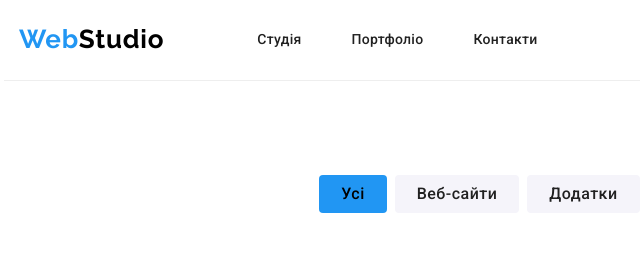
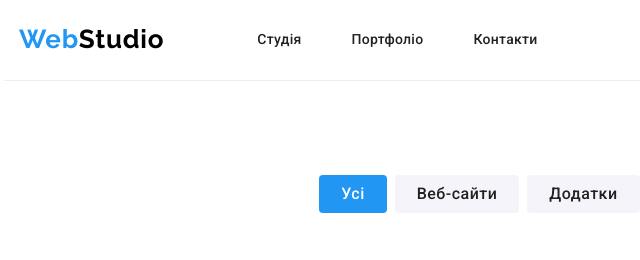
Before and after one commit to MarkovAndriy/goit-markup-hw-03, a plain HTML site: page portfolio.html in a window 1280 px wide. In both pictures the pointer is over the button "Усі". Shown: the top 260 px of the page, 36-676 px from the left. Drawn offline with nearby package versions, Linux system fonts and the light colour scheme.

Commit message:
Update styles.css

```diff
--- a/css/styles.css
+++ b/css/styles.css
@@ -279,7 +279,7 @@ h1,h2,h3,p {
     border-width: 0px;
 }
 .filters-button:hover, .filters-button:focus {
-    color: var(--white-colr);
+    color: var(--white-color);
     background-color: var(--active-color);
 }
 .projects-list {
```
